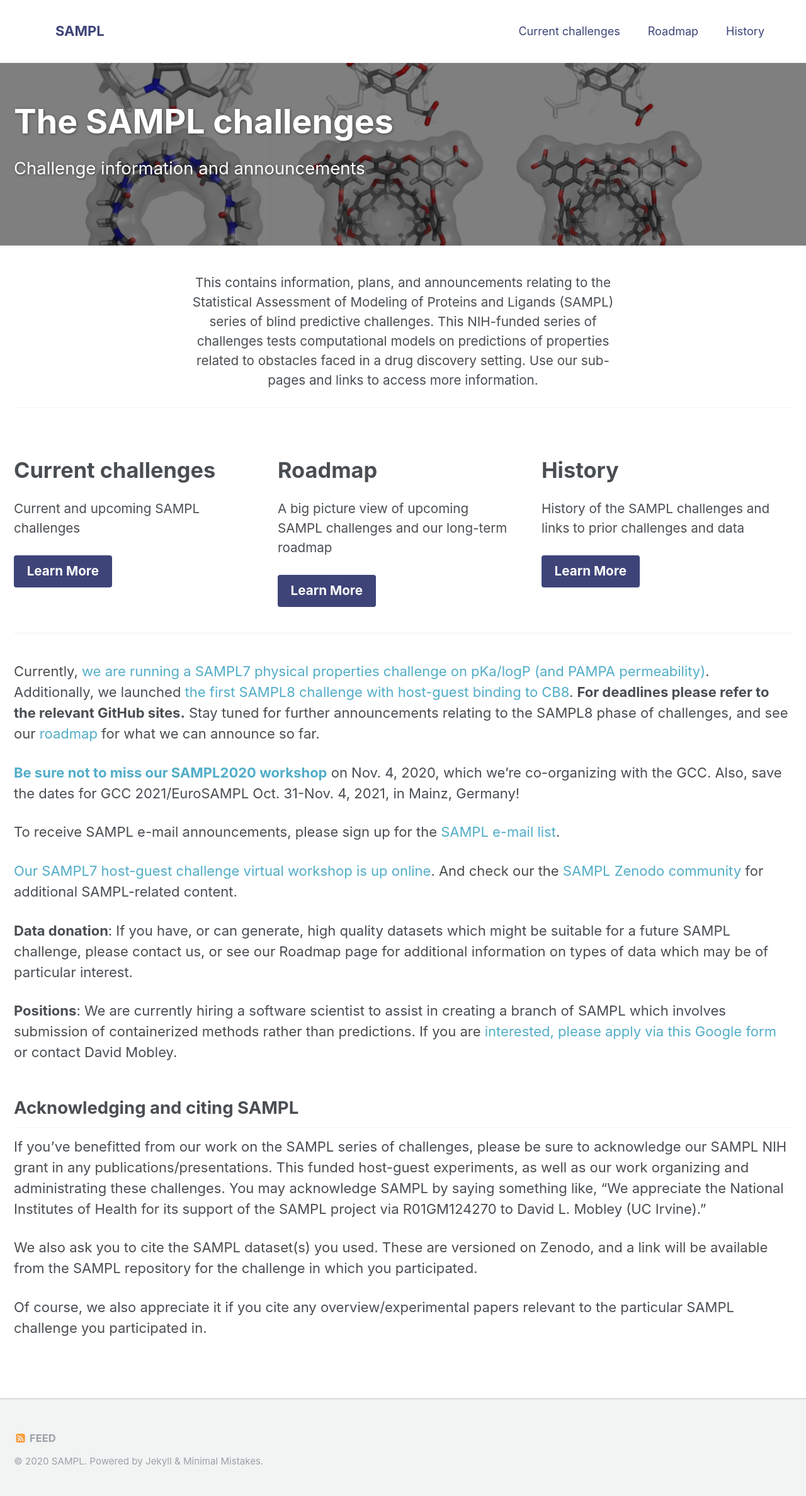
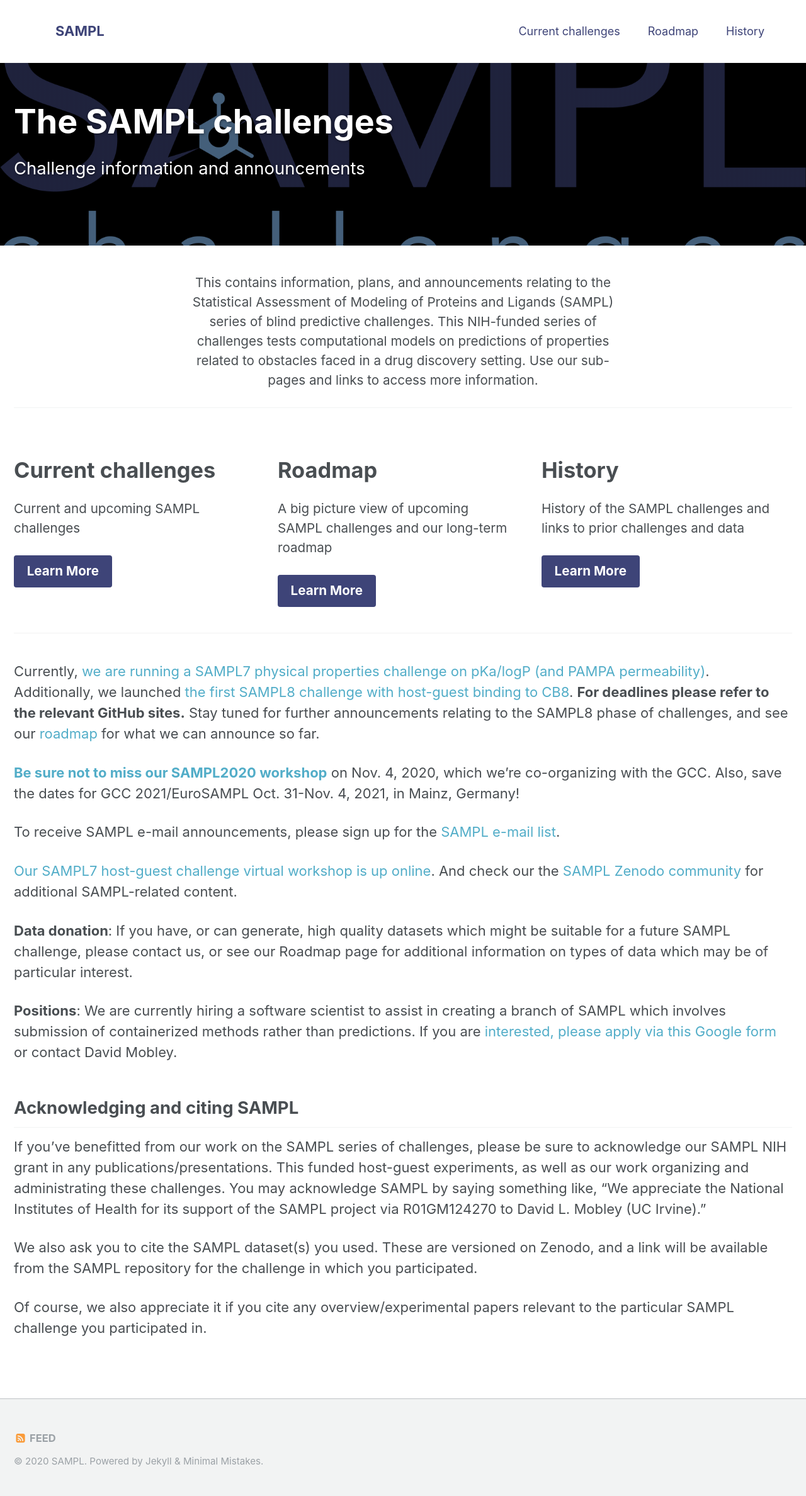
Before and after one commit to samplchallenges/samplchallenges.github.io, a Jekyll site: the page built from index.md, in a window 1280 px wide. Shown: the whole page at 63% size. Built offline with Jekyll 4.4.1, drawn with Linux system fonts in a browser that asks for light colours.

Commit message:
Add logo, update main page image

```diff
--- a/index.md
+++ b/index.md
@@ -5,7 +5,8 @@ permalink: /
 header:
   overlay_color: "#000"
   overlay_filter: "0.5"
-  overlay_image: /assets/images/hosts.jpg
+  #overlay_image: /assets/images/hosts.jpg
+  overlay_image: /assets/images/logo.png
 excerpt: "Challenge information and announcements"
 intro:
   - excerpt: 'This contains information, plans, and announcements relating to the Statistical Assessment of Modeling of Proteins and Ligands (SAMPL) series of blind predictive challenges.
```
Also changed, not shown: assets/images/logo.png (added).
